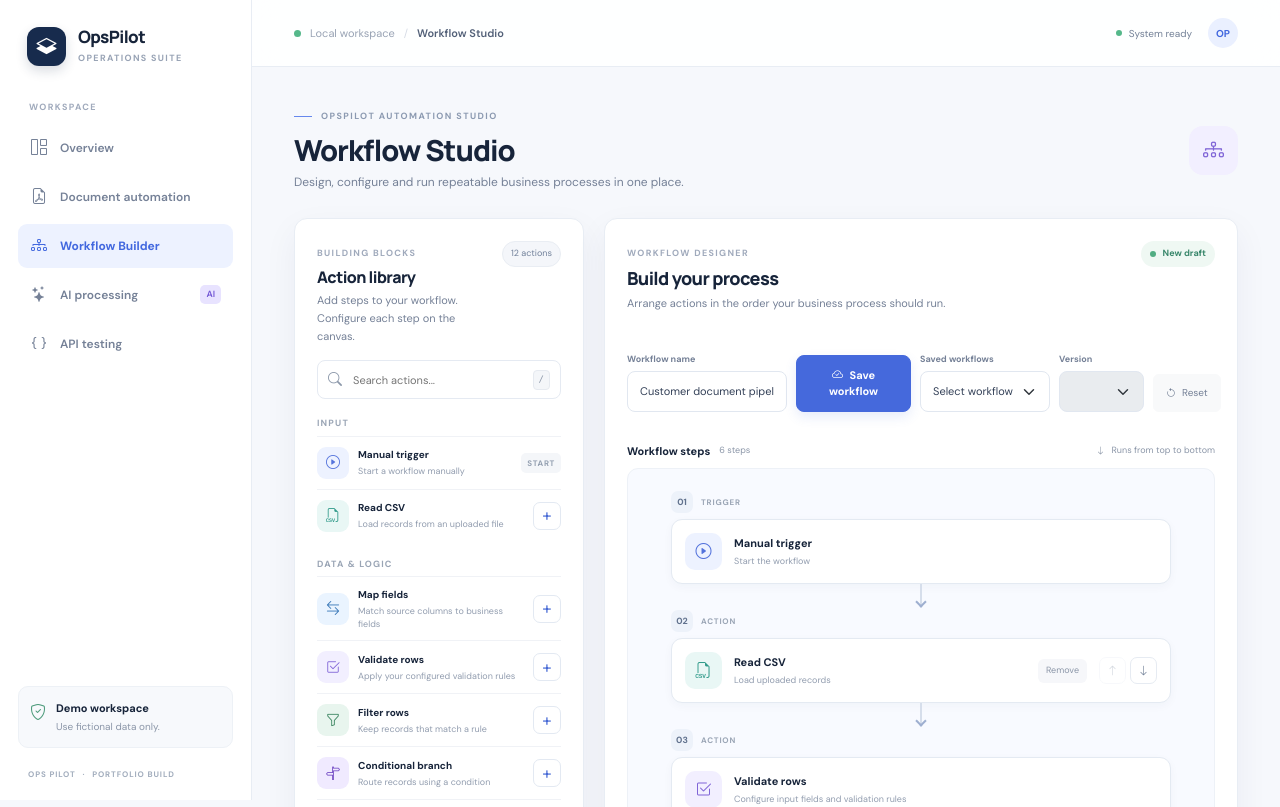
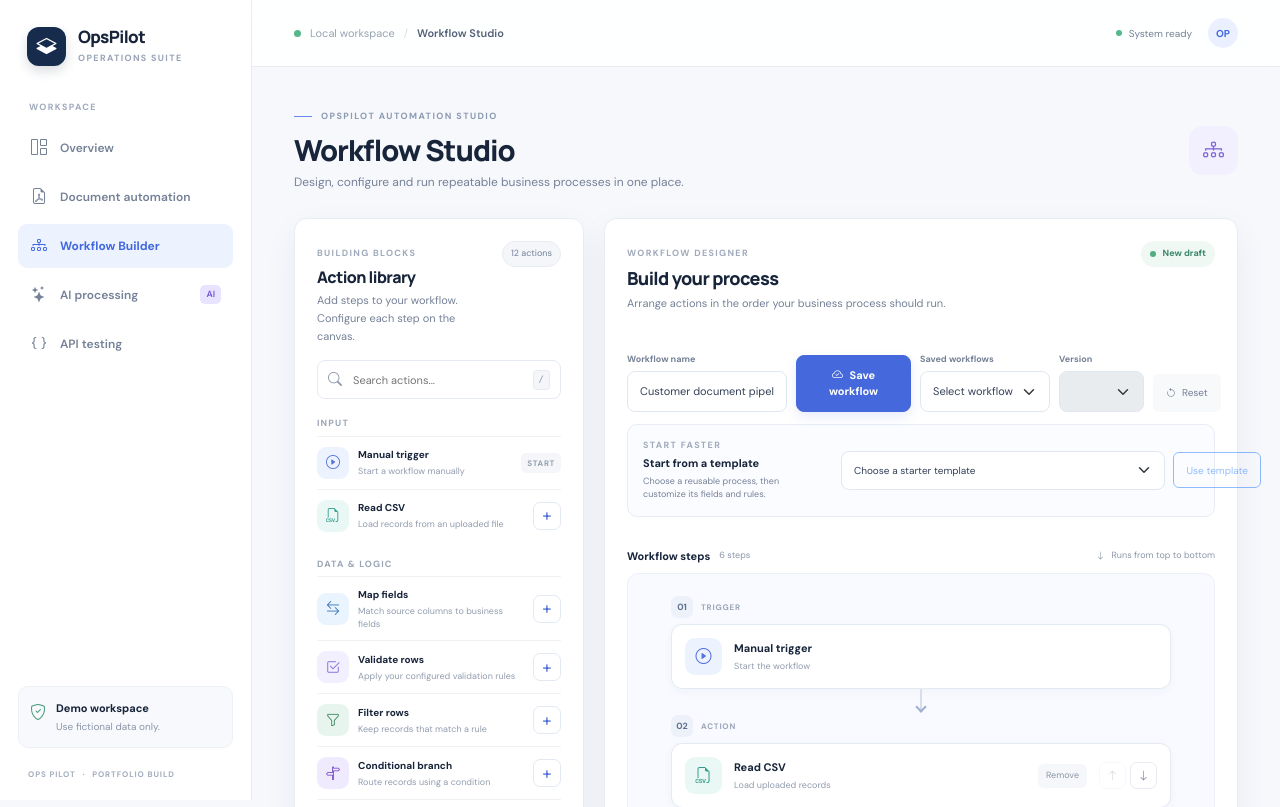
Before and after one commit to Abraham461/business-operations-automation-toolkit, a Flask app: page /workflows in a window 1280 px wide. Shown: the top 807 px of the page. Run offline with Flask 3, Linux system fonts and the light colour scheme; data that the repository does not hold is empty.

Commit message:
Add reusable workflow templates for customer operations (#11)
* feat: add workflow template selector to Workflow Studio

* feat: add reusable customer operations workflow templates

* ui: style reusable workflow template gallery

* ci: run tests for all feature branches

* test: cover all workflow starter templates

```diff
--- a/static/style.css
+++ b/static/style.css
@@ -440,3 +440,15 @@ textarea.form-control{resize:vertical;min-height:110px}
 .workflow-node-control:hover:not(:disabled){background:#edf2ff;border-color:#cbd7fb;color:#4268df}
 .workflow-node-control:disabled{opacity:.3;cursor:not-allowed}
 .workflow-studio .node-remove{margin-left:0}
+
+/* Reusable workflow starter templates */
+.workflow-template-bar{display:flex;align-items:center;justify-content:space-between;gap:18px;padding:14px 15px;margin-top:12px;border:1px solid #e8edf5;border-radius:10px;background:#fbfcff}
+.workflow-template-copy{display:grid;gap:3px;min-width:180px}
+.workflow-template-copy strong{font-size:11px;font-weight:800;color:var(--ink)}
+.workflow-template-copy small{font-size:9px;line-height:1.5;color:var(--muted)}
+.workflow-template-controls{display:flex;align-items:center;gap:8px;min-width:min(100%,420px)}
+.workflow-template-controls .form-select{min-width:0;flex:1;font-size:10px;min-height:36px}
+.workflow-template-controls .btn{font-size:10px;white-space:nowrap;min-height:36px}
+.workflow-template-controls .btn:disabled{opacity:.45;cursor:not-allowed}
+@media(max-width:650px){.workflow-template-bar{align-items:stretch;flex-direction:column;gap:10px}.workflow-template-controls{min-width:0;width:100%}}
+@media(max-width:420px){.workflow-template-controls{align-items:stretch;flex-direction:column}.workflow-template-controls .btn{width:100%}}
--- a/static/workflow.js
+++ b/static/workflow.js
@@ -24,6 +24,61 @@
     { type: "conditional_branch", field: "plan", operator: "equals", value: "VIP" },
     "generate_pdfs", "execution_report"
   ];
+  const workflowTemplates = {
+    customer_records: {
+      name: "Customer record processing",
+      description: "Validate customer details and generate PDFs for active records.",
+      nodes: [
+        "manual_trigger",
+        "read_csv",
+        { type: "validate_rows", schema: [
+          { name: "customer_id", label: "Customer ID", type: "text", required: true, unique: true },
+          { name: "customer_name", label: "Customer name", type: "text", required: true },
+          { name: "email", label: "Email address", type: "email", required: true },
+          { name: "service_type", label: "Service type", type: "text", required: false },
+          { name: "status", label: "Account status", type: "text", required: true }
+        ] },
+        { type: "conditional_branch", field: "status", operator: "equals", value: "Active" },
+        "generate_pdfs",
+        "execution_report"
+      ]
+    },
+    invoice_intake: {
+      name: "Invoice intake and validation",
+      description: "Validate invoice data, exclude zero or negative amounts, and generate review PDFs.",
+      nodes: [
+        "manual_trigger",
+        "read_csv",
+        { type: "validate_rows", schema: [
+          { name: "invoice_number", label: "Invoice number", type: "text", required: true, unique: true },
+          { name: "supplier_name", label: "Supplier name", type: "text", required: true },
+          { name: "invoice_date", label: "Invoice date (YYYY-MM-DD)", type: "date", required: true },
+          { name: "amount", label: "Invoice amount", type: "number", required: true, min: 0.01 },
+          { name: "currency", label: "Currency", type: "text", required: true }
+        ] },
+        { type: "filter_rows", field: "amount", operator: "greater_than", value: "0" },
+        "generate_pdfs",
+        "execution_report"
+      ]
+    },
+    employee_onboarding: {
+      name: "Employee onboarding records",
+      description: "Validate new starter records and create a PDF record for each valid employee.",
+      nodes: [
+        "manual_trigger",
+        "read_csv",
+        { type: "validate_rows", schema: [
+          { name: "employee_id", label: "Employee ID", type: "text", required: true, unique: true },
+          { name: "full_name", label: "Full name", type: "text", required: true },
+          { name: "department", label: "Department", type: "text", required: true },
+          { name: "start_date", label: "Start date (YYYY-MM-DD)", type: "date", required: true },
+          { name: "manager_email", label: "Manager email", type: "email", required: true }
+        ] },
+        "generate_pdfs",
+        "execution_report"
+      ]
+    }
+  };
   let nodes = structuredClone(defaults);
   let currentWorkflowId = null;
   let currentVersionId = null;
@@ -741,6 +796,32 @@
     });
   });
 
+  const templateSelect = document.getElementById("workflow-template");
+  const applyTemplateButton = document.getElementById("apply-workflow-template");
+  if (templateSelect && applyTemplateButton) {
+    templateSelect.addEventListener("change", () => {
+      applyTemplateButton.disabled = !workflowTemplates[templateSelect.value];
+    });
+    applyTemplateButton.addEventListener("click", async () => {
+      const selected = workflowTemplates[templateSelect.value];
+      if (!selected) return;
+      nodes = structuredClone(selected.nodes);
+      currentWorkflowId = null;
+      currentVersionId = null;
+      currentWorkflowData = null;
+      document.getElementById("workflow-name").value = selected.name;
+      savedSelect.value = "";
+      populateVersions({ versions: [] }, null);
+      const draftState = document.getElementById("workflow-draft-state");
+      if (draftState) { draftState.classList.add("is-dirty"); draftState.innerHTML = "<span></span> Template draft"; }
+      result.replaceChildren();
+      libraryStatus.textContent = selected.description + " Review the input fields, then save as a new workflow.";
+      render();
+      await refreshHistory();
+      document.getElementById("workflow-name").focus();
+    });
+  }
+
   document.getElementById("reset-workflow").addEventListener("click", () => {
     nodes = structuredClone(defaults);
     markDirty();
--- a/templates/workflows.html
+++ b/templates/workflows.html
@@ -89,6 +89,23 @@
         </div>
         <button type="button" class="btn btn-light workflow-reset" id="reset-workflow" title="Reset to the starter workflow"><i class="bi bi-arrow-counterclockwise"></i><span>Reset</span></button>
       </div>
+      <div class="workflow-template-bar">
+        <div class="workflow-template-copy">
+          <span class="card-kicker">START FASTER</span>
+          <strong>Start from a template</strong>
+          <small>Choose a reusable process, then customize its fields and rules.</small>
+        </div>
+        <div class="workflow-template-controls">
+          <label class="visually-hidden" for="workflow-template">Workflow template</label>
+          <select id="workflow-template" class="form-select">
+            <option value="">Choose a starter template</option>
+            <option value="customer_records">Customer record processing</option>
+            <option value="invoice_intake">Invoice intake and validation</option>
+            <option value="employee_onboarding">Employee onboarding records</option>
+          </select>
+          <button type="button" class="btn btn-outline-primary" id="apply-workflow-template" disabled>Use template</button>
+        </div>
+      </div>
       <div id="workflow-library-status" class="workflow-library-status" role="status" aria-live="polite"></div>
 
       <div class="workflow-canvas-toolbar">
```
Also changed, not shown: tests/test_workflow_templates.py (added, +100 -0 lines), .github/workflows/tests.yml.
